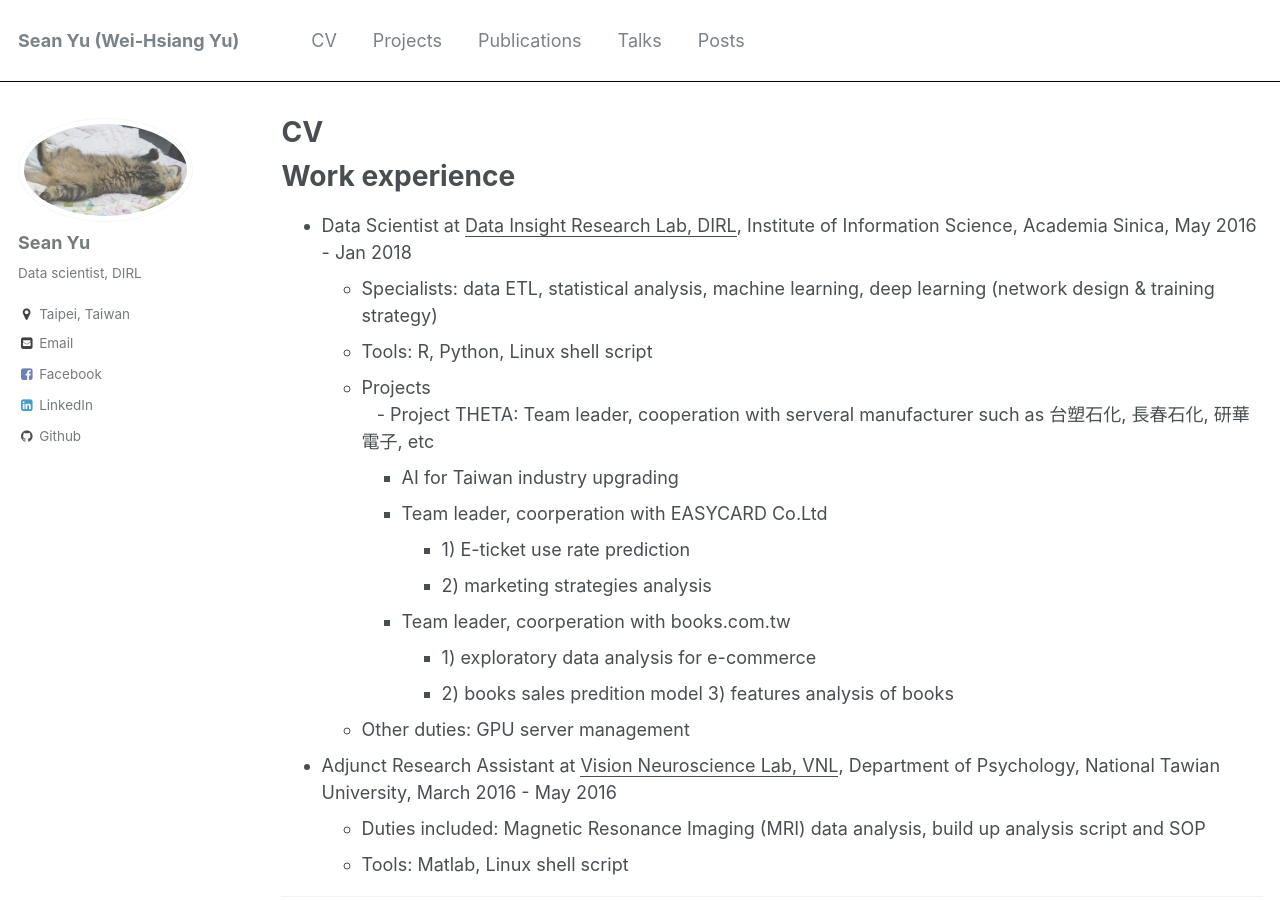
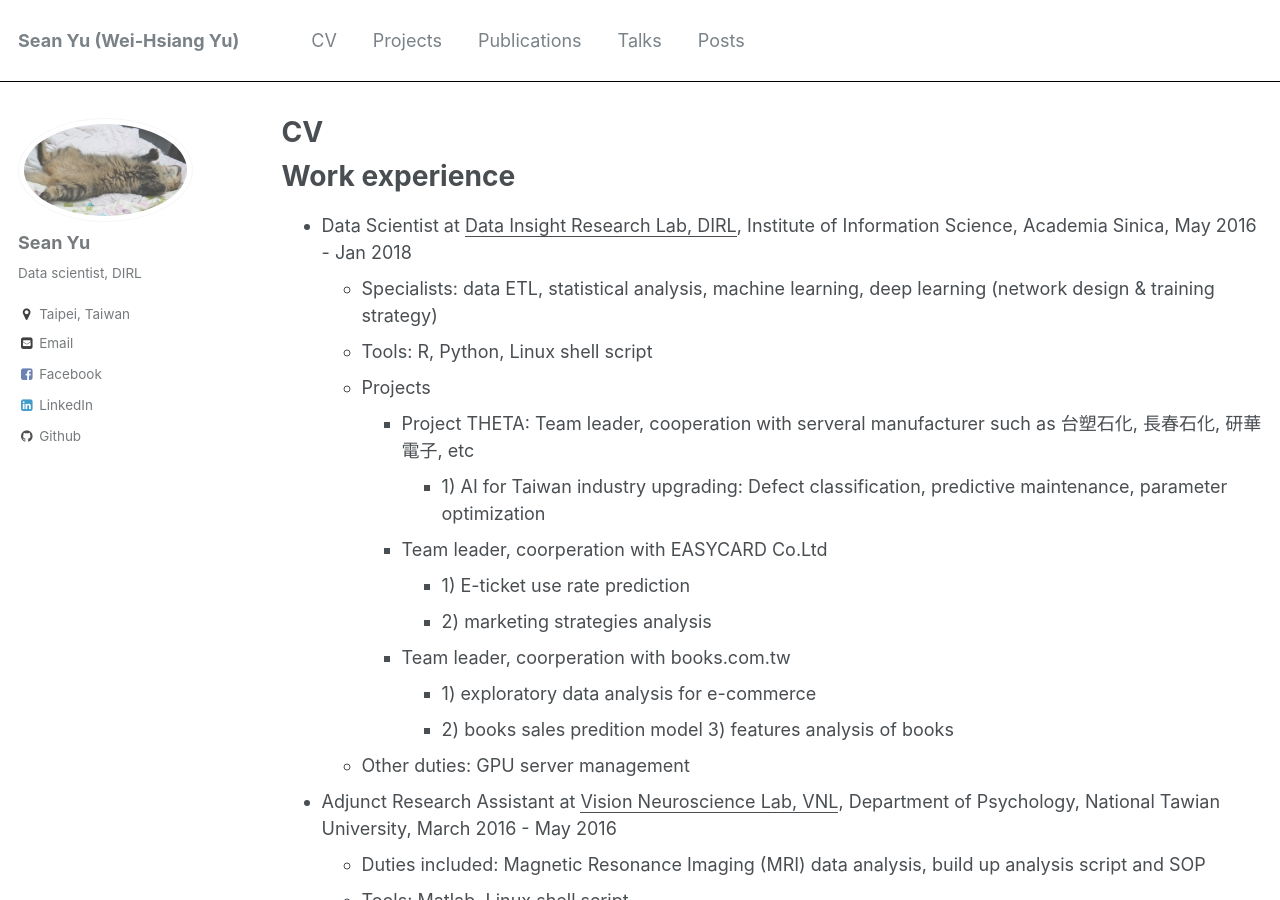
Before and after one commit to vashineyu/vashineyu.github.io, a Jekyll site: the page built from _pages/cv.md, in a window 1280 px wide and 900 px high. Built offline with Jekyll 4.4.1, drawn with Linux system fonts in a browser that asks for light colours.

Commit message:
Update cv.md

```diff
--- a/_pages/cv.md
+++ b/_pages/cv.md
@@ -15,8 +15,8 @@ Work experience
   * Specialists: data ETL, statistical analysis, machine learning, deep learning (network design & training strategy)
   * Tools: R, Python, Linux shell script
   * Projects  <br>
-    - Project THETA: Team leader, cooperation with serveral manufacturer such as 台塑石化, 長春石化, 研華電子, etc <br>
-      - AI for Taiwan industry upgrading <br>
+    - Project THETA: Team leader, cooperation with serveral manufacturer such as 台塑石化, 長春石化, 研華電子, etc <br>
+      - 1) AI for Taiwan industry upgrading: Defect classification, predictive maintenance, parameter optimization <br>
     - Team leader, coorperation with EASYCARD Co.Ltd  <br>
       - 1) E-ticket use rate prediction <br>
       - 2) marketing strategies analysis<br>
```
